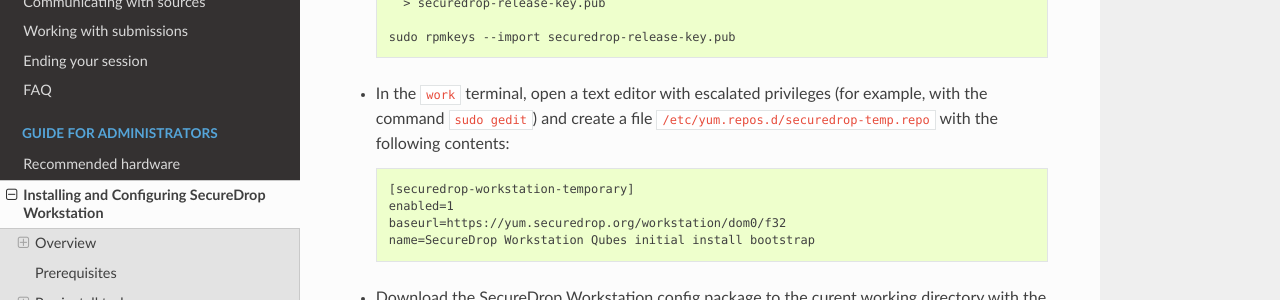
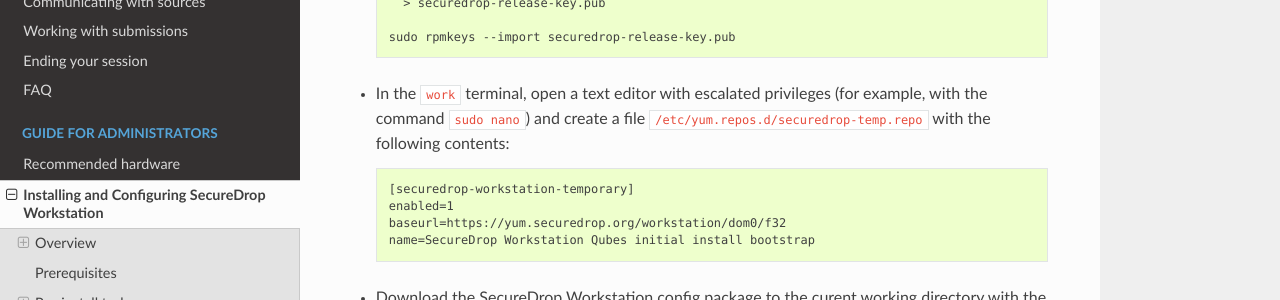
Before and after one commit to freedomofpress/securedrop-workstation-docs, a Sphinx documentation site: the page built from docs/admin/install.rst, in a window 1280 px wide and 900 px high, scrolled down 10234 px. Shown: the part 147-447 px from the top of the window. Built offline with Sphinx 7.4.7 and the Read the Docs theme 2.0.0, drawn with Linux system fonts in a browser that asks for light colours.

Commit message:
Recommend nano instead of gedit

```diff
--- a/docs/admin/install.rst
+++ b/docs/admin/install.rst
@@ -314,7 +314,7 @@
 
     sudo rpmkeys --import securedrop-release-key.pub
 
-- In the ``work`` terminal, open a text editor with escalated privileges (for example, with the command ``sudo gedit``) and create a file ``/etc/yum.repos.d/securedrop-temp.repo`` with the following contents:
+- In the ``work`` terminal, open a text editor with escalated privileges (for example, with the command ``sudo nano``) and create a file ``/etc/yum.repos.d/securedrop-temp.repo`` with the following contents:
 
   .. code-block:: none
 
```
